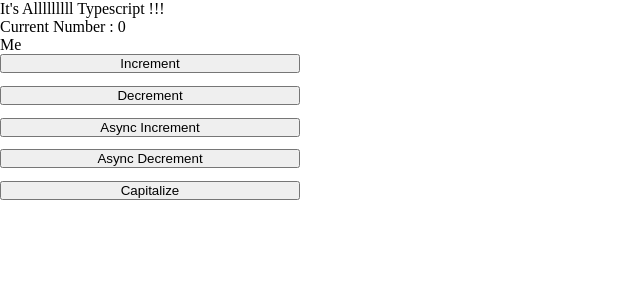
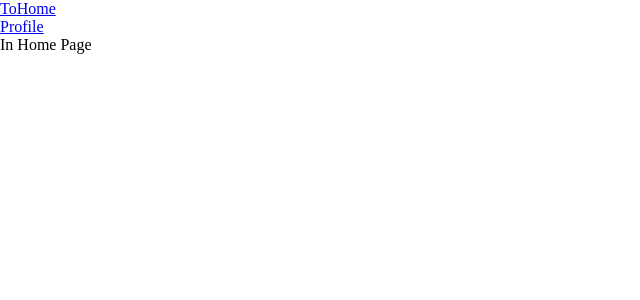
Before and after one commit to RayhanHamada/react-typescript-webpack-boilerplate, a React app: page / in a window 1280 px wide. Shown: the top 300 px of the page, without its empty margins (0-640 px from the left). Built offline with nearby package versions, Linux system fonts and the light colour scheme.

Commit message:
create branch full-my-way with extended feature of redux-my-way and react-router-dom

```diff
--- a/package.json
+++ b/package.json
@@ -15,6 +15,7 @@
     "react": "^16.11.0",
     "react-dom": "^16.11.0",
     "react-redux": "^7.1.3",
+    "react-router-dom": "^5.1.2",
     "redux": "^4.0.5",
     "redux-devtools-extension": "^2.13.8",
     "redux-thunk": "^2.3.0"
@@ -28,6 +29,7 @@
     "@types/react": "^16.9.17",
     "@types/react-dom": "^16.9.4",
     "@types/react-redux": "^7.1.5",
+    "@types/react-router-dom": "^5.1.3",
     "@types/redux": "^3.6.0",
     "@types/redux-thunk": "^2.1.0",
     "@types/webpack": "^4.41.0",
--- a/src/App.tsx
+++ b/src/App.tsx
@@ -1,4 +1,5 @@
 import React from "react";
+import { BrowserRouter, Switch, Link, Route } from "react-router-dom";
 import { connect } from "react-redux";
 import {
   increment,
@@ -11,19 +12,28 @@ import {
   asyncIncrement,
   asyncDecrement
 } from "./state_manager/actions/asyncAction";
+import Home from "./pages/Home";
+import Profile from "./pages/Profile";
 
 const App = (props: any) => {
   return (
     <div className="app-wrapper">
-      <p>It's Alllllllll Typescript !!!</p>
-      <p>Current Number : {props.count}</p>
-      <p>{props.name}</p>
-      <button onClick={props.increment}>Increment</button>
-      <button onClick={props.decrement}>Decrement</button>
-      <button onClick={props.asyncIncrement}>Async Increment</button>
-      <button onClick={props.asyncDecrement}>Async Decrement</button>
+      <BrowserRouter>
+        <nav id="the-nav">
+          <Link to="/">ToHome</Link>
+          <br/>
+          <Link to="/profile">Profile</Link>
+        </nav>
 
-      <button onClick={props.capitalizeAll}>Capitalize</button>
+        <Switch>
+          <Route exact path="/">
+            <Home />
+          </Route>
+          <Route path="/profile">
+            <Profile />
+          </Route>
+        </Switch>
+      </BrowserRouter>
     </div>
   );
 };
--- /dev/null
+++ b/src/pages/Home.tsx
@@ -0,0 +1,13 @@
+import React from "react";
+
+import "./Home.scss";
+
+const Home = (props: any) => {
+  return (
+    <div id="wrapper-home">
+      <p>In Home Page</p>
+    </div>
+  );
+};
+
+export default Home;
--- /dev/null
+++ b/src/pages/Profile.tsx
@@ -0,0 +1,13 @@
+import React from "react";
+
+import "./Profile.scss";
+
+const Profile = (props: any) => {
+  return (
+    <div id="wrapper-profile">
+      <p>In Profile Page</p>
+    </div>
+  );
+};
+
+export default Profile;
```
Also changed, not shown: src/pages/Home.scss (added), src/pages/Profile.scss (added), 1 other file (tests, documents, lock files or other folders).
